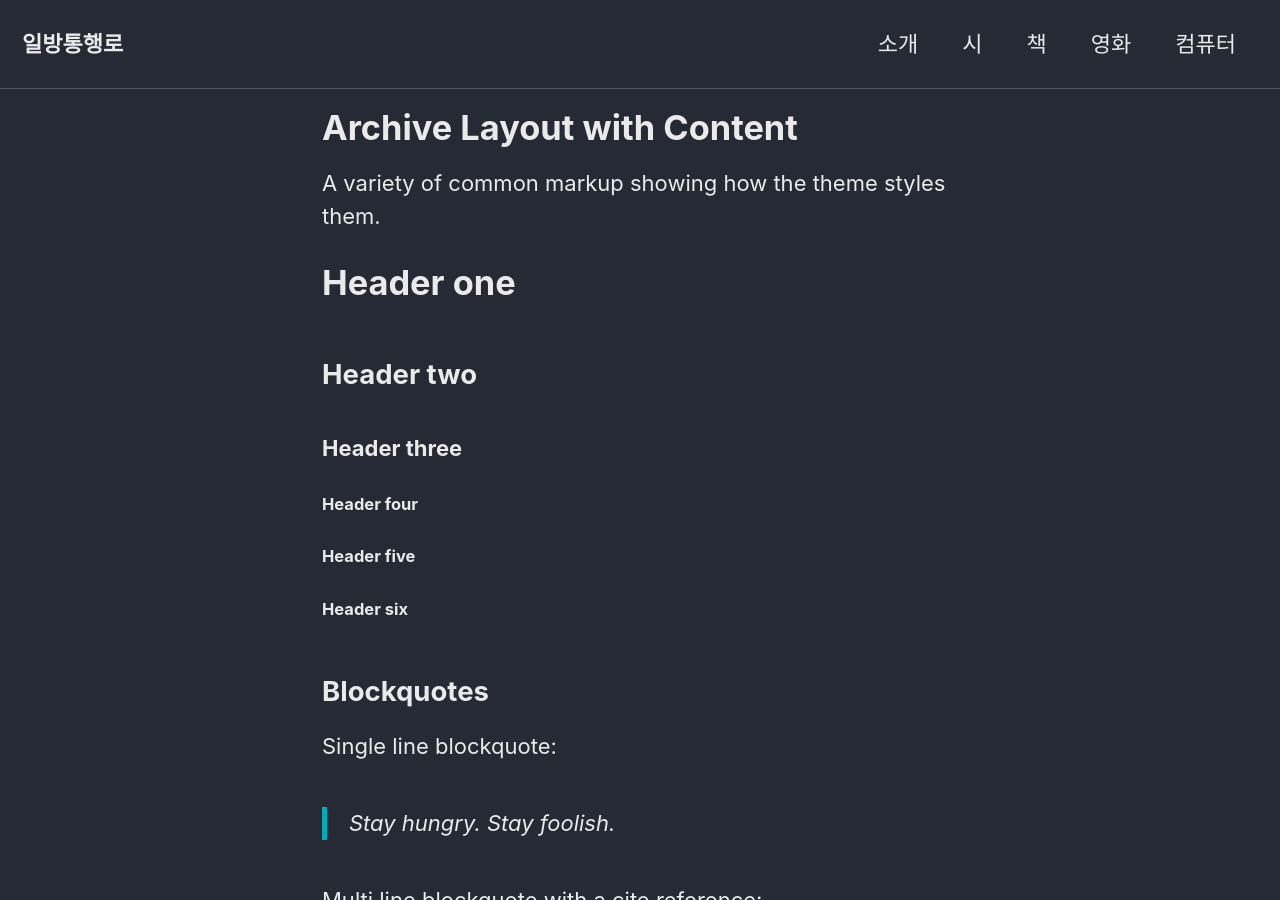
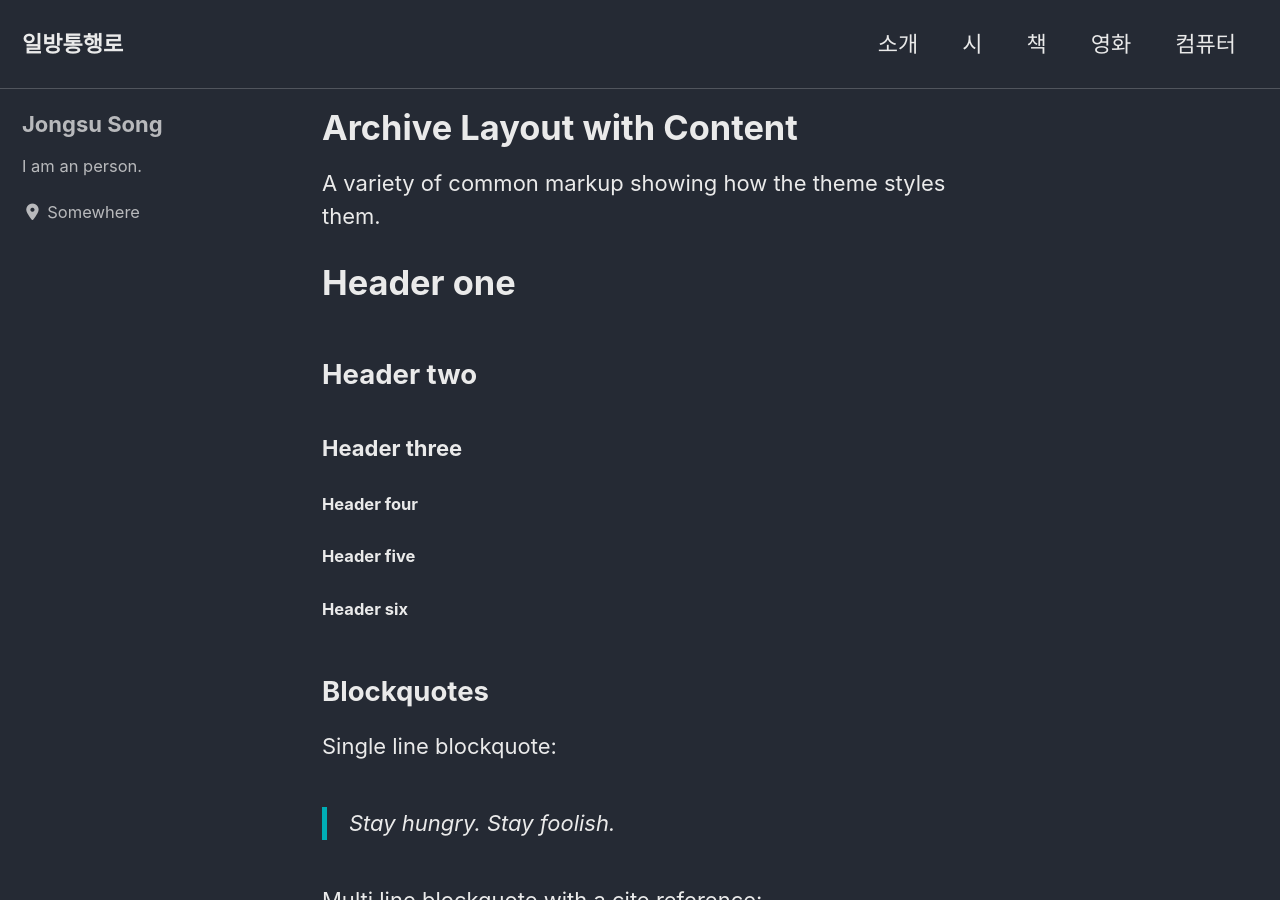
Before and after one commit to justinjongsusong/justinjongsusong.github.io, a Jekyll site: the page built from _pages/archive-layout-with-content.md, in a window 1280 px wide and 900 px high. Built offline with Jekyll 4.4.1, drawn with Linux system fonts in a browser that asks for light colours; cached includes are drawn as plain includes; nearby versions of some CDN libraries; some of the changed lines change nothing that is shown.

Commit message:
Update _config.yml

```diff
--- a/_config.yml
+++ b/_config.yml
@@ -292,3 +292,12 @@ defaults:
       comments: # true
       share: true
       related: true
+  #>>>>>>>>>>>>>>>>>>> 여기서부터 추가 됨
+  # _pages 부분입니다.
+  - scope:
+      path: "_pages"
+      type: pages
+    values:
+      layout: single
+      author_profile: true
+  # >>>>>>>>>>>>>>>>>>>> 여기까지 추가 됨
```
